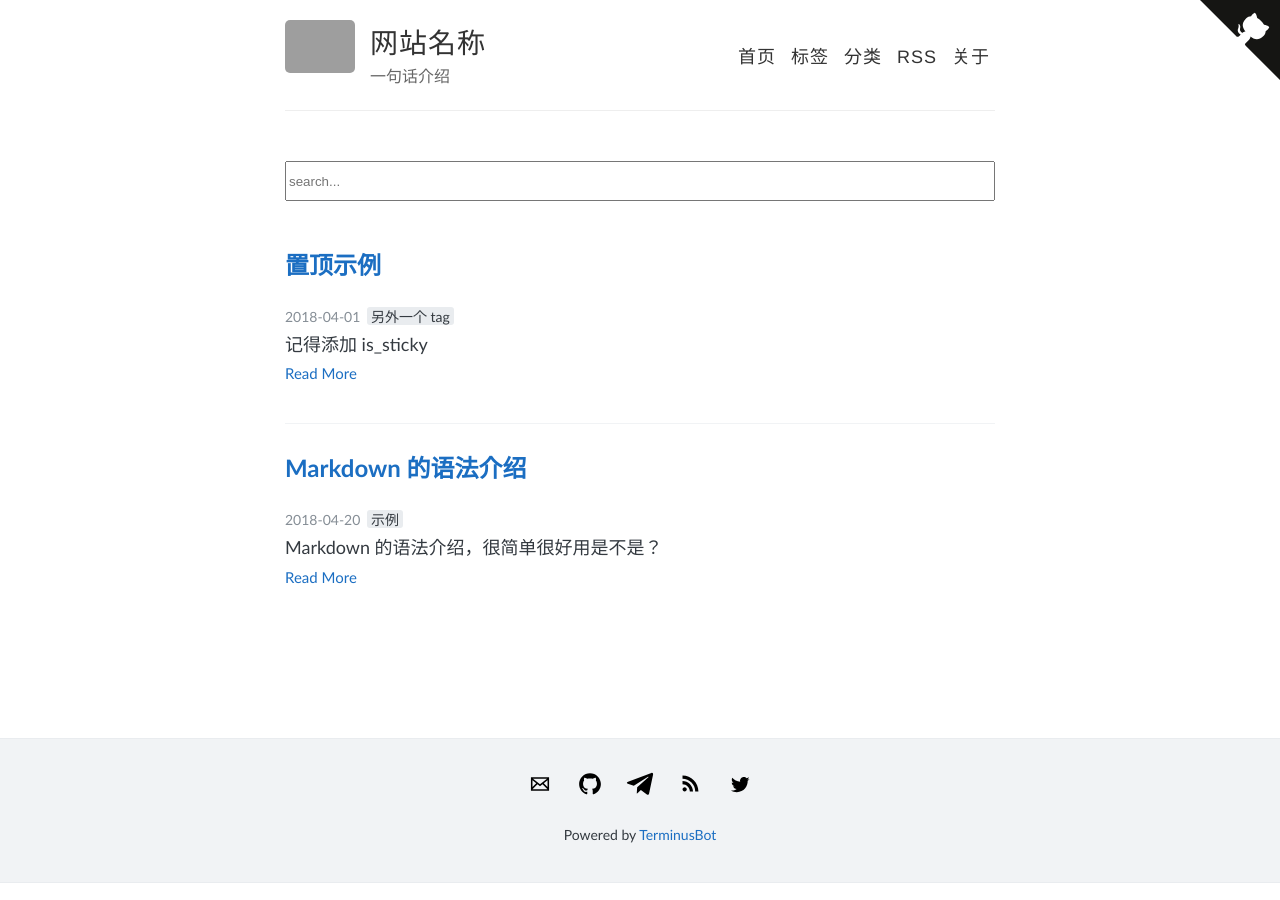
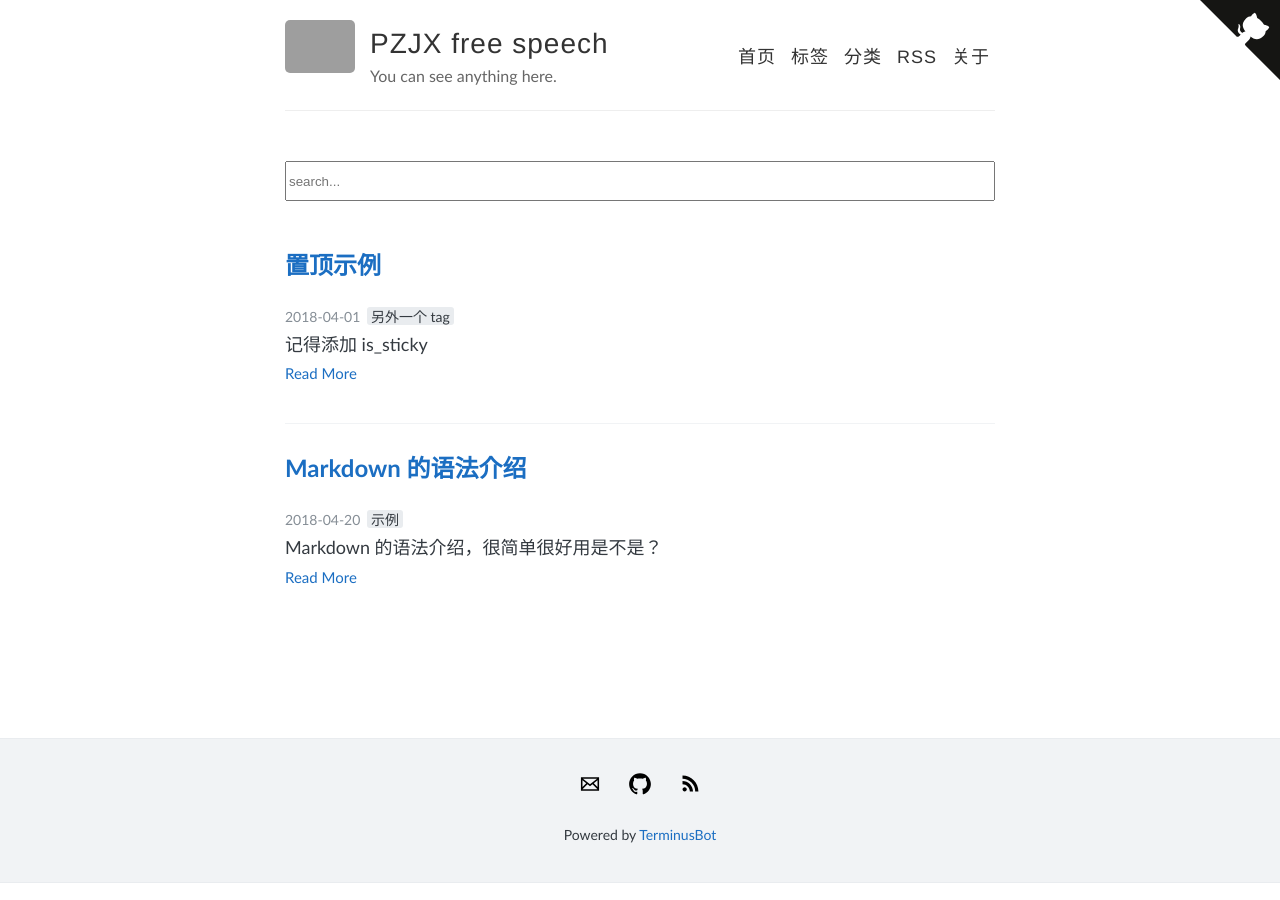
Before and after one commit to FreeSpeechPZJX/FreeSpeechPZJX.github.io, a Jekyll site: the page built from index.html, in a window 1280 px wide. Built offline with Jekyll 4.4.1, drawn with Linux system fonts in a browser that asks for light colours; the list of posts is cut into pages by our own code; part of the change alters nothing that is shown; grey boxes are pictures that could not be loaded.

Commit message:
Update _config.yml

```diff
--- a/_config.yml
+++ b/_config.yml
@@ -3,10 +3,10 @@
 #
 
 # Name of your site (displayed in the header)
-name: 网站名称
+name: PZJX free speech
 
 # Short bio or description (displayed in the header)
-description: 一句话介绍
+description: You can see anything here.
 
 #
 # Flags below are optional
@@ -36,21 +36,21 @@ paginate: 20
 
 # Includes an icon in the footer for each username you enter
 footer-links:
-  behance: # https://www.behance.net/<username>
+  behance:
   dribbble:
-  email: terminus2049@protonmail.com
+  email: freespeechpzjx@gmail.com
   facebook:
   flickr:
-  github: TerminusBot/terminus-jekyll-template
+  github: FreeSpeechPZJX/FreeSpeechPZJX.github.io
   googleplus: # anything in your profile username that comes after plus.google.com/
   instagram:
   linkedin:
-  telegram: terminus_9402
+  telegram:
   pinterest:
   rss: atom.xml # just type anything here for a working RSS icon
   stackoverflow: # your stackoverflow profile, e.g. "users/50476/bart-kiers"
   tumblr: # https://<username>.tumblr.com
-  twitter: 2049bbs
+  twitter:
   youtube: # channel/<your_long_string> or user/<user-name>
 
 # Text under the icons in footer
@@ -58,7 +58,7 @@ footer-text: Powered by <a href="https://github.com/TerminusBot/terminus-jekyll-
 
 # Your website URL (e.g. http://barryclark.github.io or http://www.barryclark.co)
 # Used for Sitemap.xml and your RSS feed
-url: https://terminusbot.github.io/
+url: https://FreeSpeechPZJX.github.io
 
 # If you're hosting your site at a Project repository on GitHub pages
 # (http://yourusername.github.io/repository-name)
```
